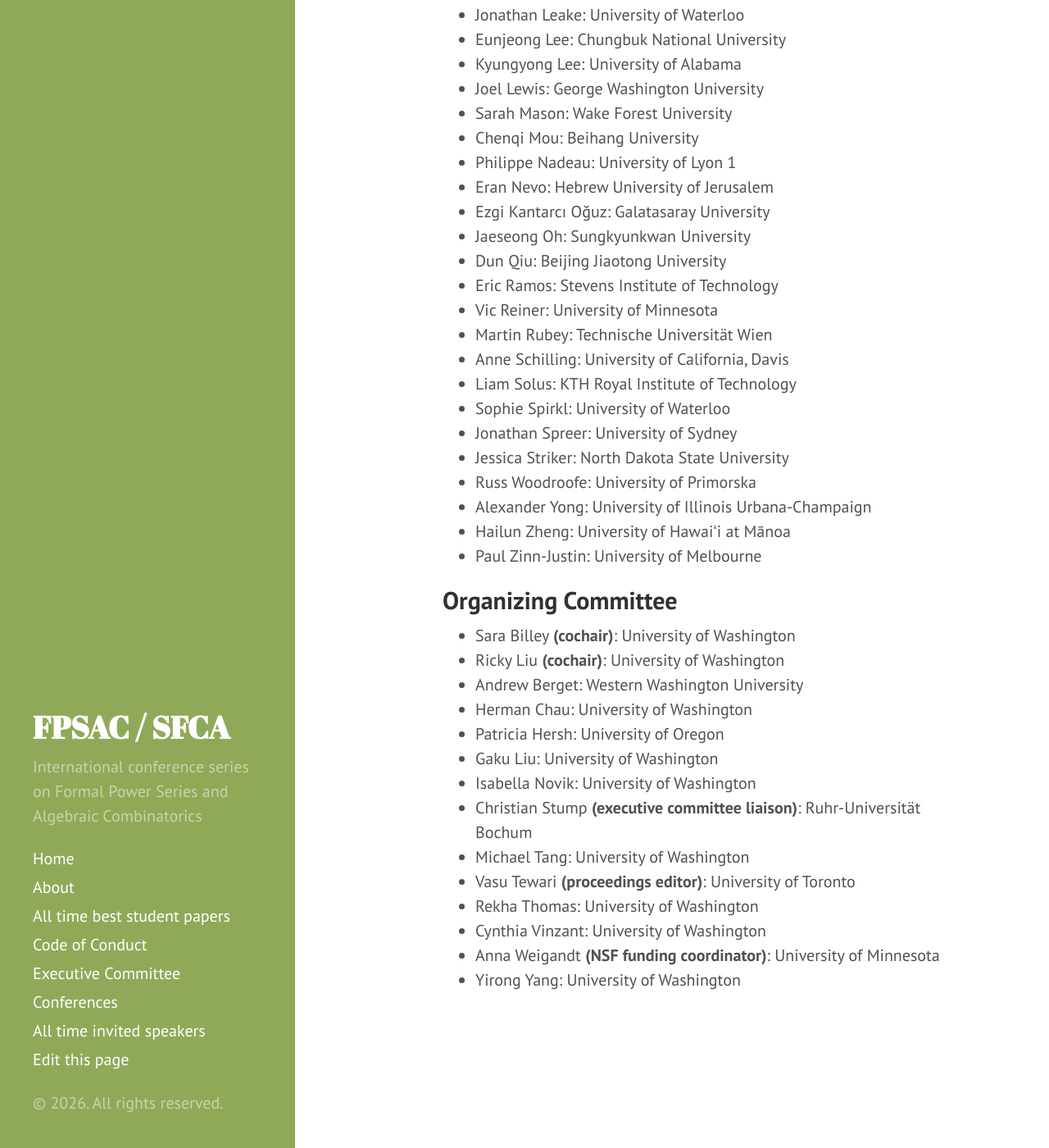
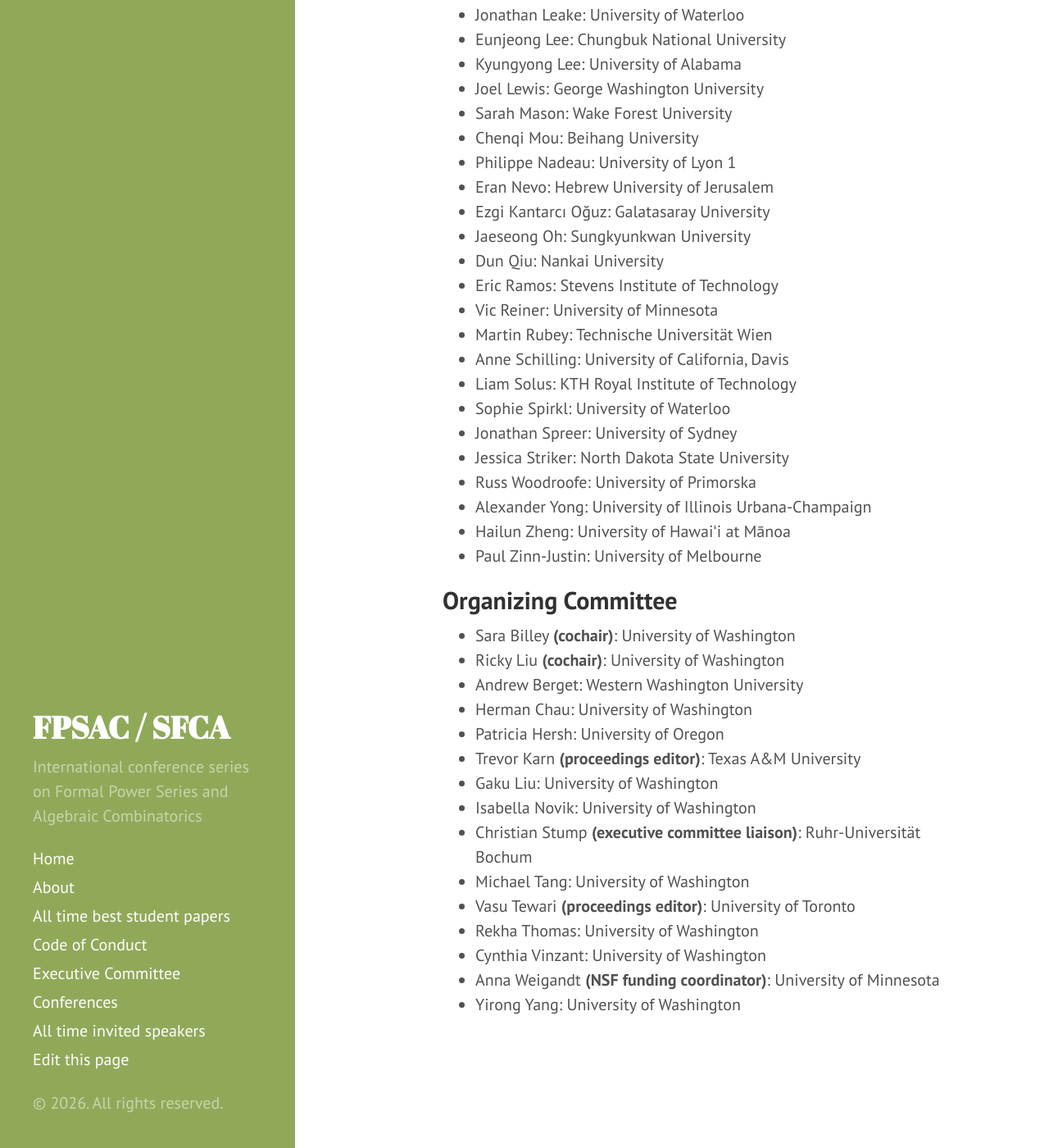
Before and after one commit to FPSAC/FPSAC.github.io, a Jekyll site: the page built from _confs/fpsac-2026.md, in a window 1280 px wide and 1400 px high, scrolled down 1497 px. Shown: the whole window at 82% size. Built offline with Jekyll 4.4.1, drawn with Linux system fonts in a browser that asks for light colours.

Commit message:
Update fpsac-2026.md

```diff
--- a/_confs/fpsac-2026.md
+++ b/_confs/fpsac-2026.md
@@ -86,7 +86,7 @@
 - name: Jaeseong Oh
   affiliation: Sungkyunkwan University
 - name: Dun Qiu
-  affiliation: Beijing Jiaotong University
+  affiliation: Nankai University
 - name: Eric Ramos
   affiliation: Stevens Institute of Technology
 - name: Vic Reiner
@@ -125,6 +125,9 @@
   affiliation: University of Washington
 - name: Patricia Hersh
   affiliation: University of Oregon
+- name: Trevor Karn
+  affiliation: Texas A&M University
+  role: proceedings editor
 - name: Gaku Liu
   affiliation: University of Washington
 - name: Isabella Novik
```
